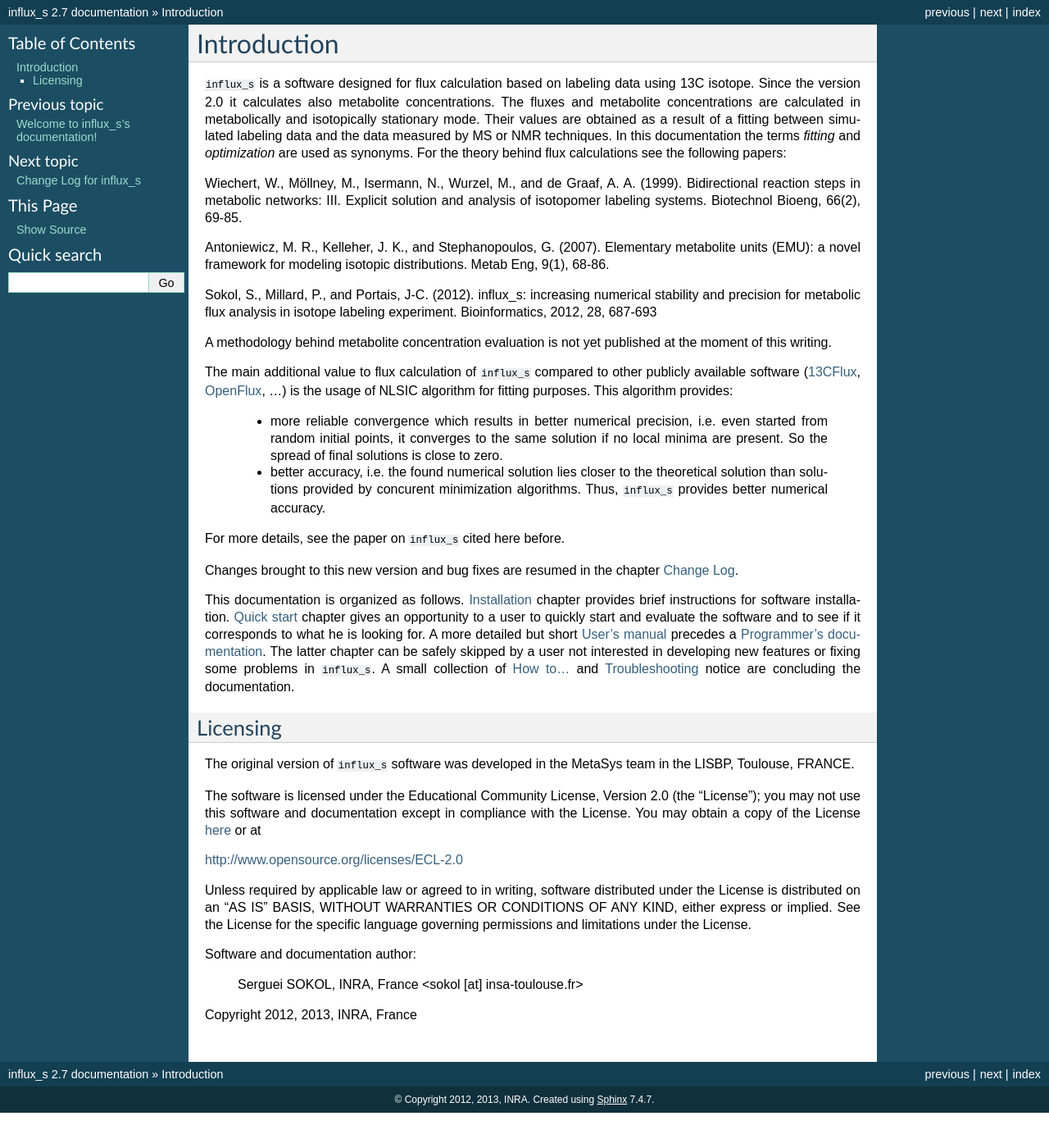
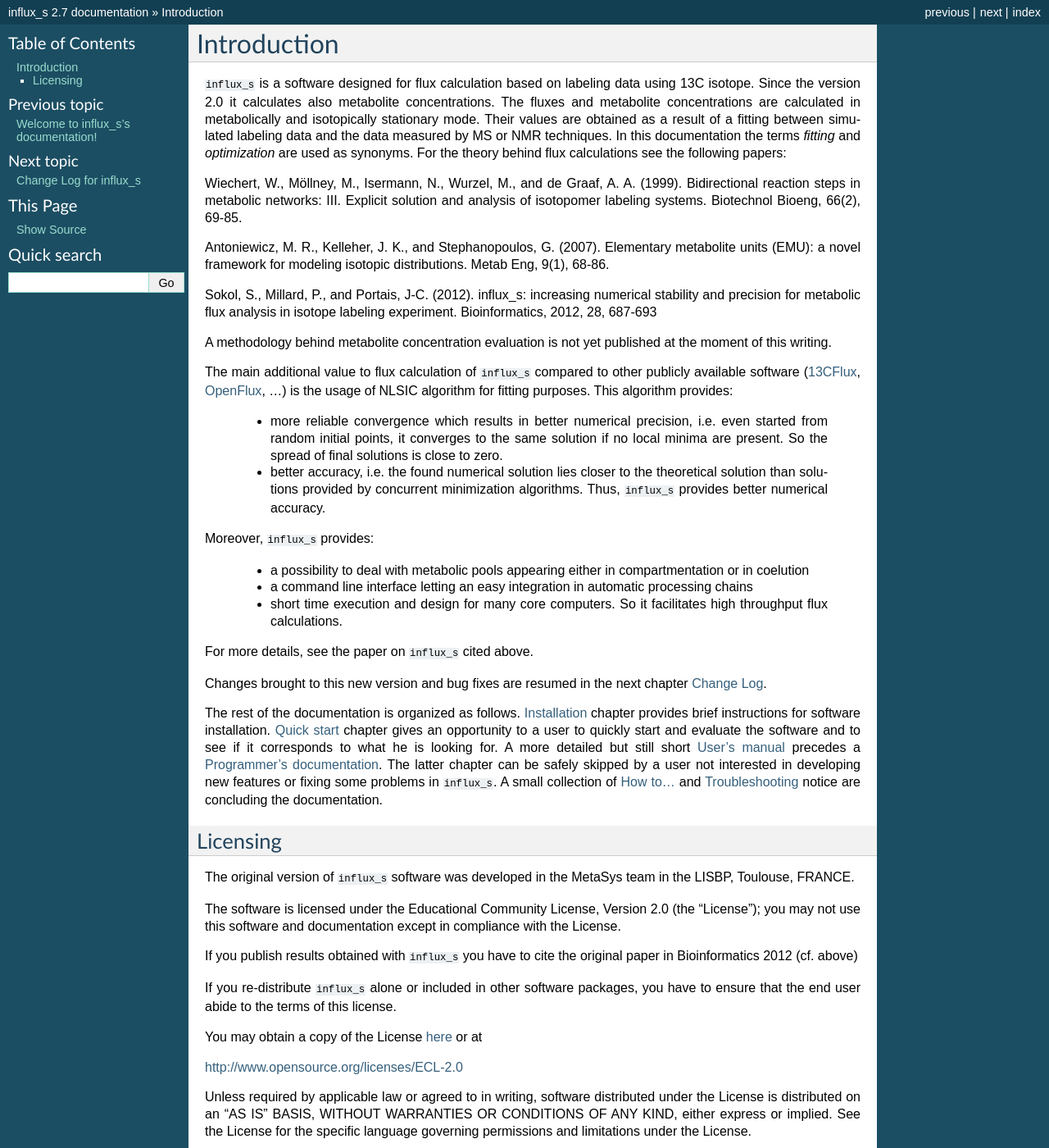
Before and after one commit to sgsokol/influx, a Sphinx documentation site: the page built from doc/intro.rst, in a window 1280 px wide and 1400 px high. Shown: the whole window at 82% size. Built offline with Sphinx 7.4.7, drawn with Linux system fonts in a browser that asks for light colours.

Commit message:
added more influx_s advantages; in license paragraphe, explicitly mentionned a need for citing and redistribution case;

```diff
--- a/doc/intro.rst
+++ b/doc/intro.rst
@@ -31,32 +31,34 @@
 for fitting purposes. This algorithm provides:
 
  - more reliable convergence which results in better numerical precision, i.e. even started from random initial points, it converges to the same solution if no local minima are present. So the spread of final solutions is close to zero.
- - better accuracy, i.e. the found numerical solution lies closer to the theoretical solution than solutions provided by concurent minimization algorithms. Thus, ``influx_s`` provides better numerical accuracy.
+ - better accuracy, i.e. the found numerical solution lies closer to the theoretical solution than solutions provided by concurrent minimization algorithms. Thus, ``influx_s`` provides better numerical accuracy.
 
-For more details, see the paper on ``influx_s`` cited here before.
+Moreover, ``influx_s`` provides:
+
+ - a possibility to deal with metabolic pools appearing either in compartmentation or in coelution
+ - a command line interface letting an easy integration in automatic processing chains
+ - short time execution and design for many core computers. So it facilitates high throughput flux calculations.
+
+For more details, see the paper on ``influx_s`` cited above.
 
 Changes brought to this new version and bug fixes are resumed in
-the chapter :doc:`Change Log<changelog>`.
+the next chapter :doc:`Change Log<changelog>`.
 
-This documentation is organized as follows. :doc:`Installation <install>`
-chapter provides brief instructions for software installation. :doc:`Quick start
-<quick>` chapter gives an opportunity to a user to quickly start and
-evaluate the software and to see if it corresponds to what he is looking for. A
-more detailed but short :doc:`User's manual <manual>` precedes a
-:doc:`Programmer's documentation <progdoc>`. The latter chapter can be safely
-skipped by a user not interested in developing new features or fixing some
-problems in ``influx_s``. A small collection of :doc:`How to... <howto>` and
-:doc:`Troubleshooting <trouble>` notice are concluding the documentation.
+The rest of the documentation is organized as follows. :doc:`Installation <install>` chapter provides brief instructions for software installation. :doc:`Quick start <quick>` chapter gives an opportunity to a user to quickly start and evaluate the software and to see if it corresponds to what he is looking for. A more detailed but still short :doc:`User's manual <manual>` precedes a :doc:`Programmer's documentation <progdoc>`. The latter chapter can be safely skipped by a user not interested in developing new features or fixing some problems in ``influx_s``. A small collection of :doc:`How to... <howto>` and :doc:`Troubleshooting <trouble>` notice are concluding the documentation.
 
 Licensing
 ---------
 
-The original version of ``influx_s`` software was developed in the MetaSys team
-in the LISBP, Toulouse, FRANCE.
+The original version of ``influx_s`` software was developed in the MetaSys team in the LISBP, Toulouse, FRANCE.
 
 The software is licensed under the Educational Community License, Version
-2.0 (the "License"); you may not use this software and documentation except in compliance with the
-License. You may obtain a copy of the License :doc:`here <license>` or at
+2.0 (the "License"); you may not use this software and documentation except in compliance with the License.
+
+If you publish results obtained with ``influx_s`` you have to cite the original paper in Bioinformatics 2012 (cf. above)
+
+If you re-distribute ``influx_s`` alone or included in other software packages, you have to ensure that the end user abide to the terms of this license.
+
+You may obtain a copy of the License :doc:`here <license>` or at
 
 http://www.opensource.org/licenses/ECL-2.0
 
```
